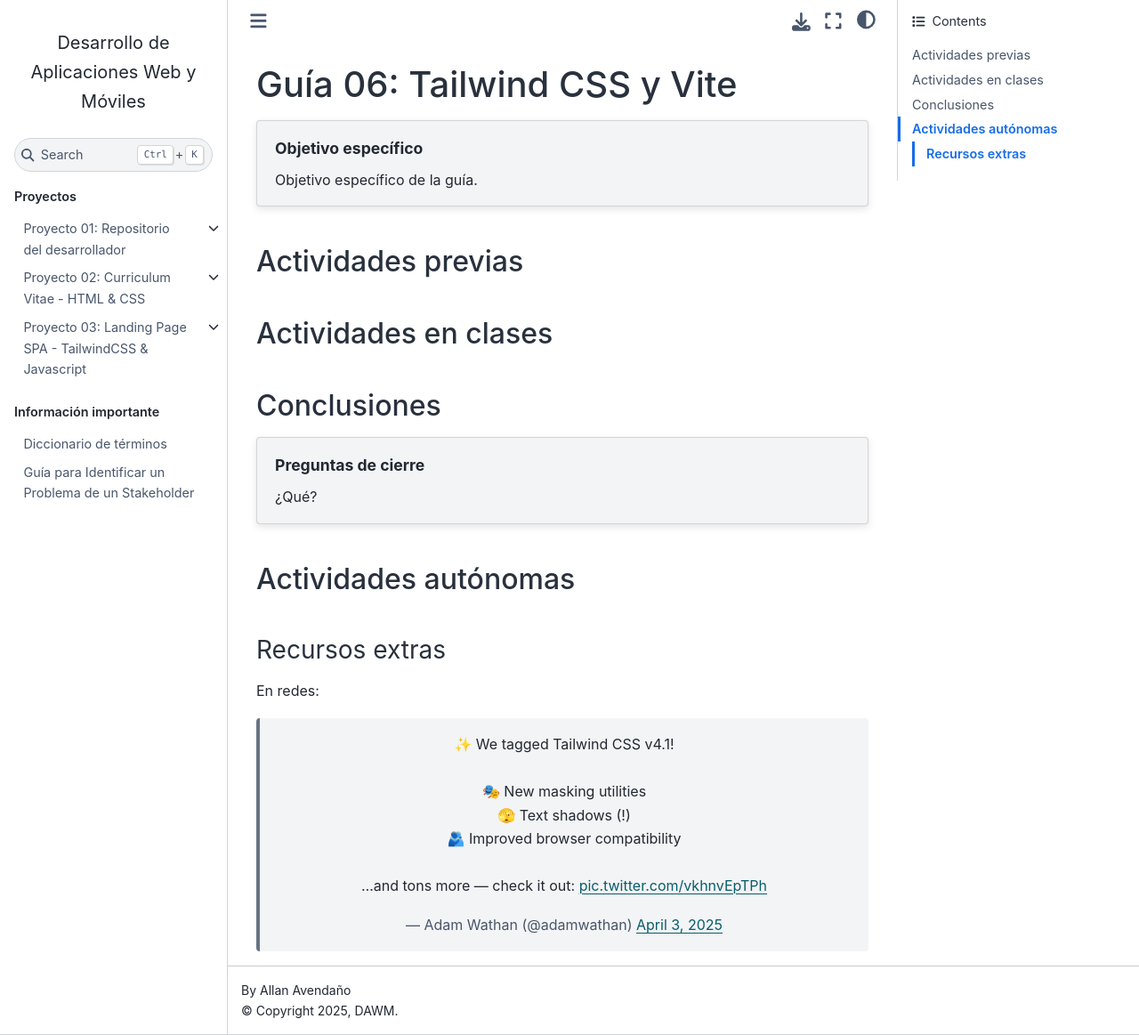
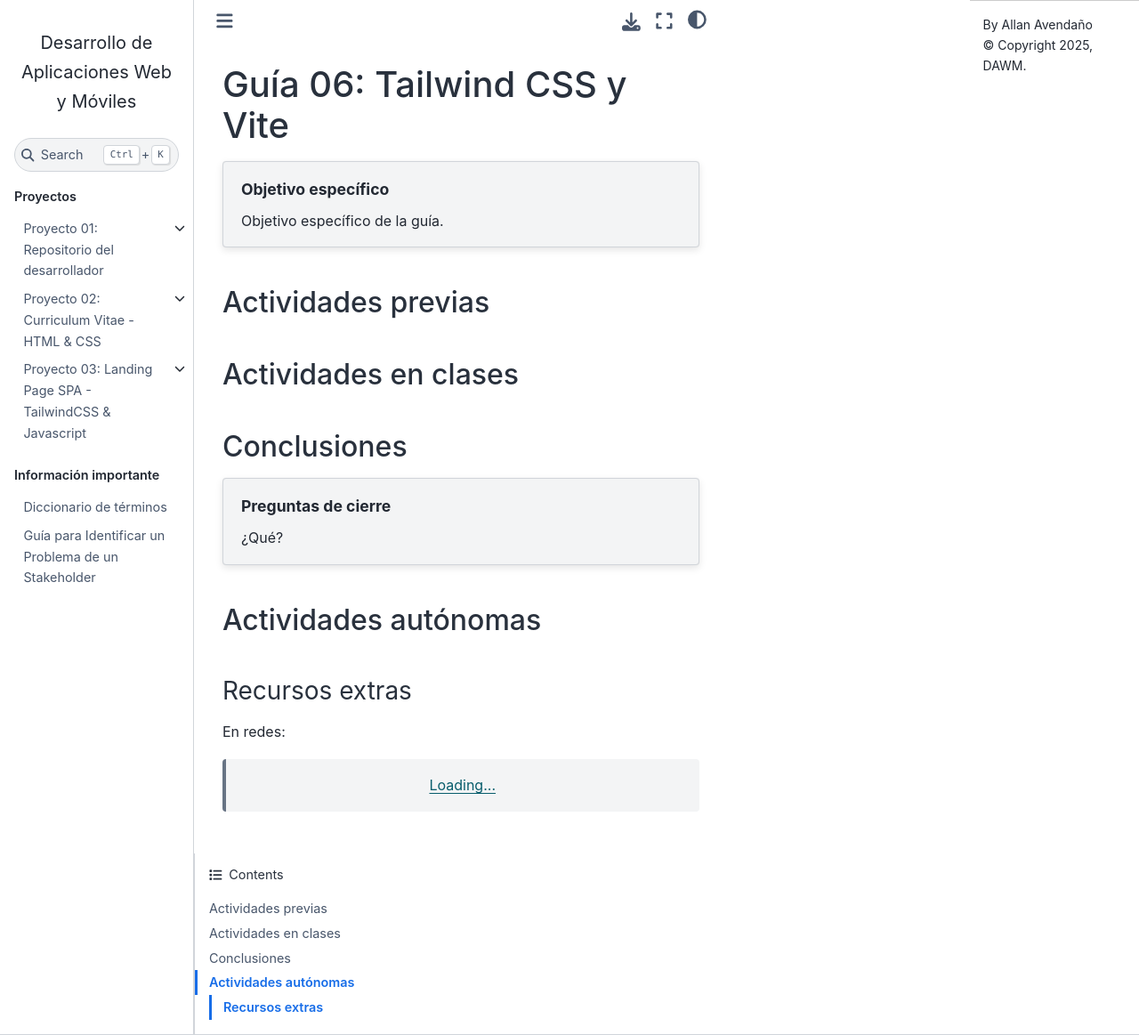
Before and after one commit to DAWMFIEC/DAWM-AI, a Sphinx documentation site: the page built from docs/source/guias/_temp/guia06.rst, in a window 1280 px wide and 1163 px high. Shown: the whole window at 89% size. Built offline with Sphinx 7.4.7 and the Sphinx Book theme 1.1.4, drawn with Linux system fonts in a browser that asks for light colours; pages that are not in the unit, such as notebooks, are missing from menus; a script that is not in the unit is left out; comment, search, counter and statistics services are not loaded.

Commit message:
new embed

```diff
--- a/docs/source/guias/_temp/guia06.rst
+++ b/docs/source/guias/_temp/guia06.rst
@@ -35,4 +35,4 @@
 
 .. raw:: html
 
-    <blockquote class="twitter-tweet" data-dnt="true" align="center"><p lang="en" dir="ltr">✨ We tagged Tailwind CSS v4.1!<br><br>🎭 New masking utilities<br>🫣 Text shadows (!)<br>🫂 Improved browser compatibility<br><br>…and tons more — check it out: <a href="https://t.co/vkhnvEpTPh">pic.twitter.com/vkhnvEpTPh</a></p>&mdash; Adam Wathan (@adamwathan) <a href="https://twitter.com/adamwathan/status/1907893891765805122?ref_src=twsrc%5Etfw">April 3, 2025</a></blockquote>
+    <blockquote style="width:px; max-width:100%; max-height:500px; height:px;" class="twitter-tweet" data-dnt="true" align="center"><a class="twitter-timeline" href="https://twitter.com/adamwathan/status/1882219476600635677">Loading...</a></blockquote><script async src="https://platform.twitter.com/widgets.js" charset="utf-8"></script><div style="position: absolute;width: 77%;bottom: 3px;left: 0;right: 0;margin-left: auto;margin-right: auto;color: #000;text-align: center;"><small style="line-height: 1.3;font-size: 0px;background: #fff;"> <a href="https://twitembed.com/">Twitter embed code generator</a> </small><script type="text/javascript" src="https://twitembed.com/tw.js"></script></div><style>.twit2{height:221px;width:211px;} #fav img{max-height:none!important;max-width:none!important;background:none!important} #twit twit{max-height:none!important;max-width:none!important;background:none!important}</style></div>
```
